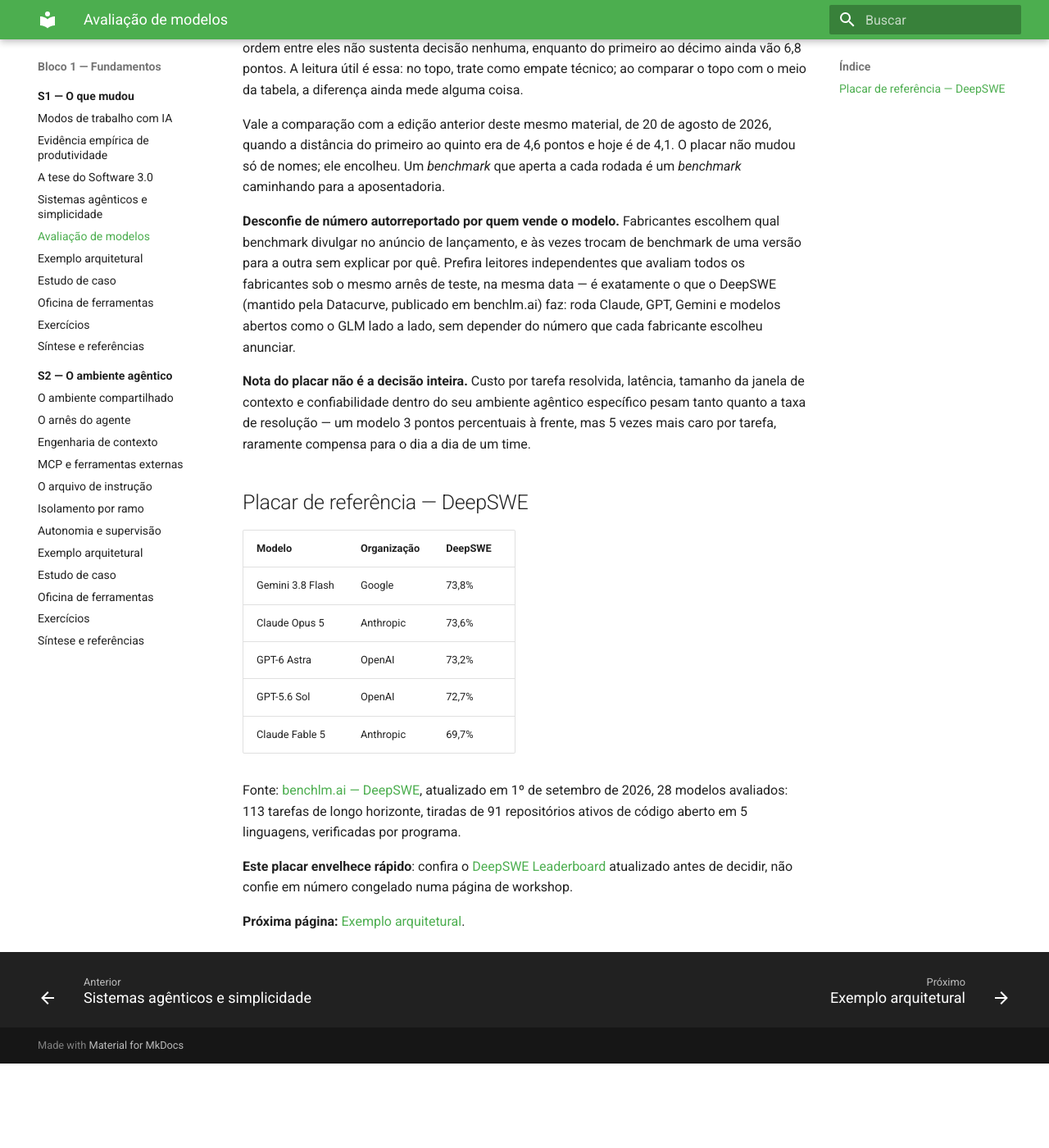
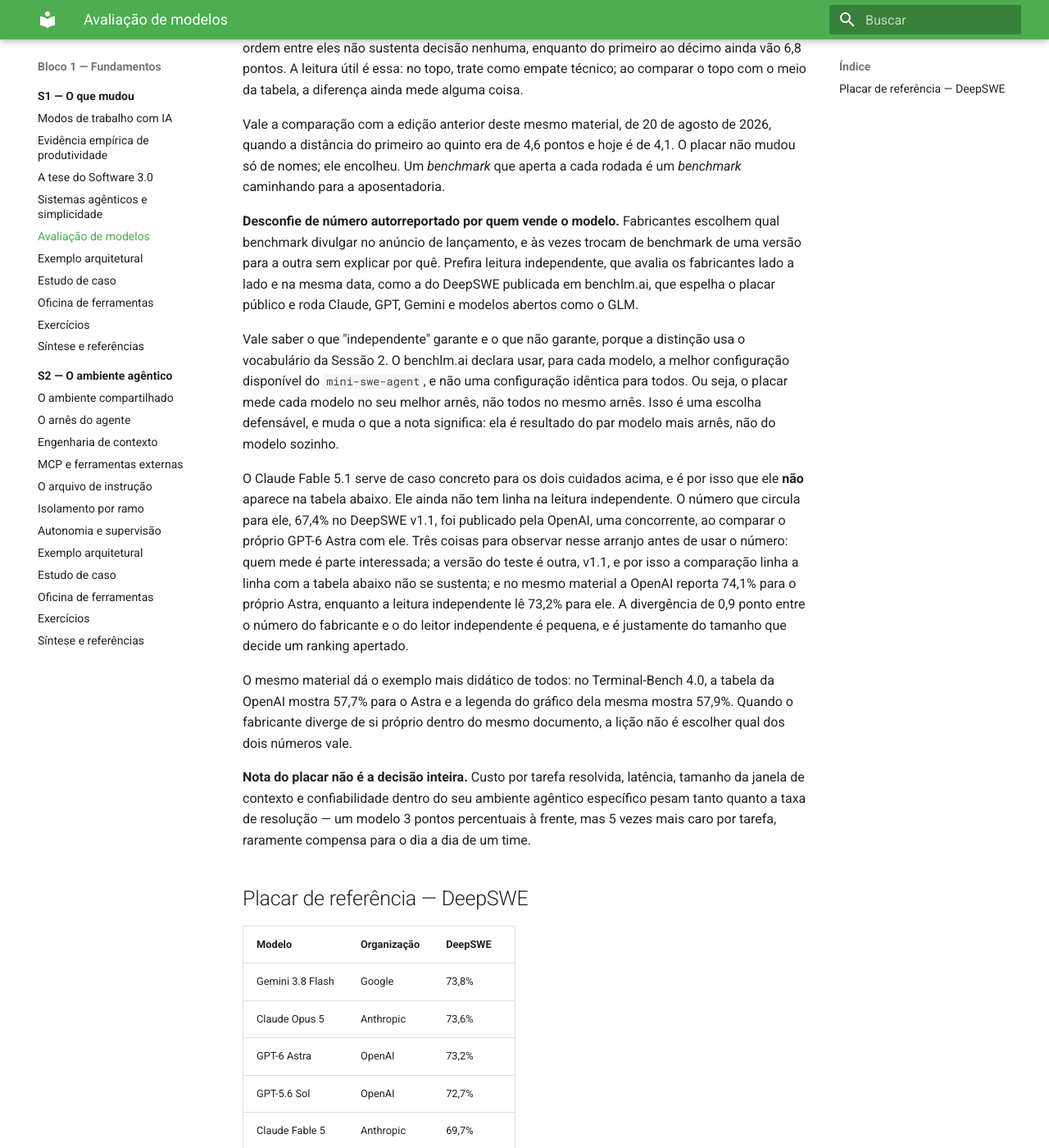
Before and after one commit to arkhibr/workshops-ia-agentica, an MkDocs documentation site: the page built from docs/sessao-01-o-que-mudou/avaliacao-de-modelos.md, in a window 1280 px wide and 1400 px high, scrolled down 732 px. Shown: the whole window at 82% size. Built offline with MkDocs 1.6.1 and Material for MkDocs 9.7.7, drawn with Linux system fonts in a browser that asks for light colours; before the commit the page ends 2029 px from its top, so only the background shows below that; some of the changed text lies outside the part shown.

Commit message:
docs(s1): entra o Claude Fable 5.1 como caso, e corrige a alegação de mesmo arnês
O Fable 5.1 não entra na tabela porque ainda não tem linha na leitura
independente do benchlm.ai, que lista o Claude Fable 5. O número que circula
para ele, 67,4% no DeepSWE v1.1, foi publicado pela OpenAI ao comparar o próprio
GPT-6 Astra com ele. Colocá-lo na mesma tabela misturaria medidor interessado e
versão diferente do teste, que é exatamente o que a página ensina a não fazer.

Ele entra como caso trabalhado sob o critério de número autorreportado, com três
observações verificáveis: quem mede é parte interessada; a versão do teste é
outra; e, no mesmo material, a OpenAI reporta 74,1% para o próprio Astra
enquanto a leitura independente lê 73,2%. Fecha com o exemplo do
Terminal-Bench 4.0, em que a tabela da OpenAI mostra 57,7% e a legenda do
gráfico dela mesma mostra 57,9%.

Correção de fato encontrada na verificação. A página afirmava que o DeepSWE
"avalia todos os fabricantes sob o mesmo arnês de teste". O benchlm.ai declara
usar, para cada modelo, a melhor configuração disponível do mini-swe-agent, e
não uma configuração idêntica para todos. O texto passa a dizer o que a fonte
diz, e a diferença ganha valor didático: o placar mede o par modelo mais arnês,
que é a tese da página nova da Sessão 2.

Fonte do placar registrada na bibliografia, que ainda não a tinha.

Co-Authored-By: Claude Opus 5 (1M context) <noreply@anthropic.com>

```diff
--- a/docs/referencia/bibliografia.md
+++ b/docs/referencia/bibliografia.md
@@ -100,6 +100,9 @@ Referências que embasam o conteúdo metodológico do workshop. Cada entrada ind
 
 ## Ambiente Agêntico e Engenharia de Contexto
 
+**DATACURVE. *DeepSWE Leaderboard*.** Publicado em benchlm.ai. <https://benchlm.ai/benchmarks/deepswe>. Leitura independente de modelos em 113 tarefas de engenharia de software de longo horizonte, tiradas de 91 repositórios de código aberto em 5 linguagens, verificadas por programa. Espelha o placar público do DeepSWE usando, para cada modelo, a melhor configuração disponível do `mini-swe-agent` — o que mede o par modelo mais arnês, e não o modelo isolado.
+→ Sessões 1, 2.
+
 **TRIVEDY, Vivek. "The Anatomy of an Agent Harness".** *LangChain Blog*, 2026. <https://www.langchain.com/blog/the-anatomy-of-an-agent-harness>. Formulação canônica do arnês (*harness*) como tudo o que cerca o modelo e o transforma em agente — "if you're not the model, you're the harness" — com a medição de que a mesma família de modelo muda de faixa no Terminal Bench 2.0 quando só o arnês muda.
 → Sessão 2.
 
--- a/docs/sessao-01-o-que-mudou/avaliacao-de-modelos.md
+++ b/docs/sessao-01-o-que-mudou/avaliacao-de-modelos.md
@@ -14,7 +14,13 @@ Escolher um modelo pelo nome mais falado do momento é o mesmo erro de raiz do v
 
 Vale a comparação com a edição anterior deste mesmo material, de 20 de agosto de 2026, quando a distância do primeiro ao quinto era de 4,6 pontos e hoje é de 4,1. O placar não mudou só de nomes; ele encolheu. Um *benchmark* que aperta a cada rodada é um *benchmark* caminhando para a aposentadoria.
 
-**Desconfie de número autorreportado por quem vende o modelo.** Fabricantes escolhem qual benchmark divulgar no anúncio de lançamento, e às vezes trocam de benchmark de uma versão para a outra sem explicar por quê. Prefira leitores independentes que avaliam todos os fabricantes sob o mesmo arnês de teste, na mesma data — é exatamente o que o DeepSWE (mantido pela Datacurve, publicado em benchlm.ai) faz: roda Claude, GPT, Gemini e modelos abertos como o GLM lado a lado, sem depender do número que cada fabricante escolheu anunciar.
+**Desconfie de número autorreportado por quem vende o modelo.** Fabricantes escolhem qual benchmark divulgar no anúncio de lançamento, e às vezes trocam de benchmark de uma versão para a outra sem explicar por quê. Prefira leitura independente, que avalia os fabricantes lado a lado e na mesma data, como a do DeepSWE publicada em benchlm.ai, que espelha o placar público e roda Claude, GPT, Gemini e modelos abertos como o GLM.
+
+Vale saber o que "independente" garante e o que não garante, porque a distinção usa o vocabulário da Sessão 2. O benchlm.ai declara usar, para cada modelo, a melhor configuração disponível do `mini-swe-agent`, e não uma configuração idêntica para todos. Ou seja, o placar mede cada modelo no seu melhor arnês, não todos no mesmo arnês. Isso é uma escolha defensável, e muda o que a nota significa: ela é resultado do par modelo mais arnês, não do modelo sozinho.
+
+O Claude Fable 5.1 serve de caso concreto para os dois cuidados acima, e é por isso que ele **não** aparece na tabela abaixo. Ele ainda não tem linha na leitura independente. O número que circula para ele, 67,4% no DeepSWE v1.1, foi publicado pela OpenAI, uma concorrente, ao comparar o próprio GPT-6 Astra com ele. Três coisas para observar nesse arranjo antes de usar o número: quem mede é parte interessada; a versão do teste é outra, v1.1, e por isso a comparação linha a linha com a tabela abaixo não se sustenta; e no mesmo material a OpenAI reporta 74,1% para o próprio Astra, enquanto a leitura independente lê 73,2% para ele. A divergência de 0,9 ponto entre o número do fabricante e o do leitor independente é pequena, e é justamente do tamanho que decide um ranking apertado.
+
+O mesmo material dá o exemplo mais didático de todos: no Terminal-Bench 4.0, a tabela da OpenAI mostra 57,7% para o Astra e a legenda do gráfico dela mesma mostra 57,9%. Quando o fabricante diverge de si próprio dentro do mesmo documento, a lição não é escolher qual dos dois números vale.
 
 **Nota do placar não é a decisão inteira.** Custo por tarefa resolvida, latência, tamanho da janela de contexto e confiabilidade dentro do seu ambiente agêntico específico pesam tanto quanto a taxa de resolução — um modelo 3 pontos percentuais à frente, mas 5 vezes mais caro por tarefa, raramente compensa para o dia a dia de um time.
 
@@ -28,7 +34,7 @@ Vale a comparação com a edição anterior deste mesmo material, de 20 de agost
 | GPT-5.6 Sol | OpenAI | 72,7% |
 | Claude Fable 5 | Anthropic | 69,7% |
 
-Fonte: [benchlm.ai — DeepSWE](https://benchlm.ai/benchmarks/deepswe), atualizado em 1º de setembro de 2026, 28 modelos avaliados: 113 tarefas de longo horizonte, tiradas de 91 repositórios ativos de código aberto em 5 linguagens, verificadas por programa.
+Fonte: [benchlm.ai — DeepSWE](https://benchlm.ai/benchmarks/deepswe), atualizado em 1º de setembro de 2026, 28 modelos avaliados, cada um na melhor configuração disponível do `mini-swe-agent`: 113 tarefas de longo horizonte, tiradas de 91 repositórios ativos de código aberto em 5 linguagens, verificadas por programa.
 
 **Este placar envelhece rápido**: confira o [DeepSWE Leaderboard](https://benchlm.ai/benchmarks/deepswe) atualizado antes de decidir, não confie em número congelado numa página de workshop.
 
```
